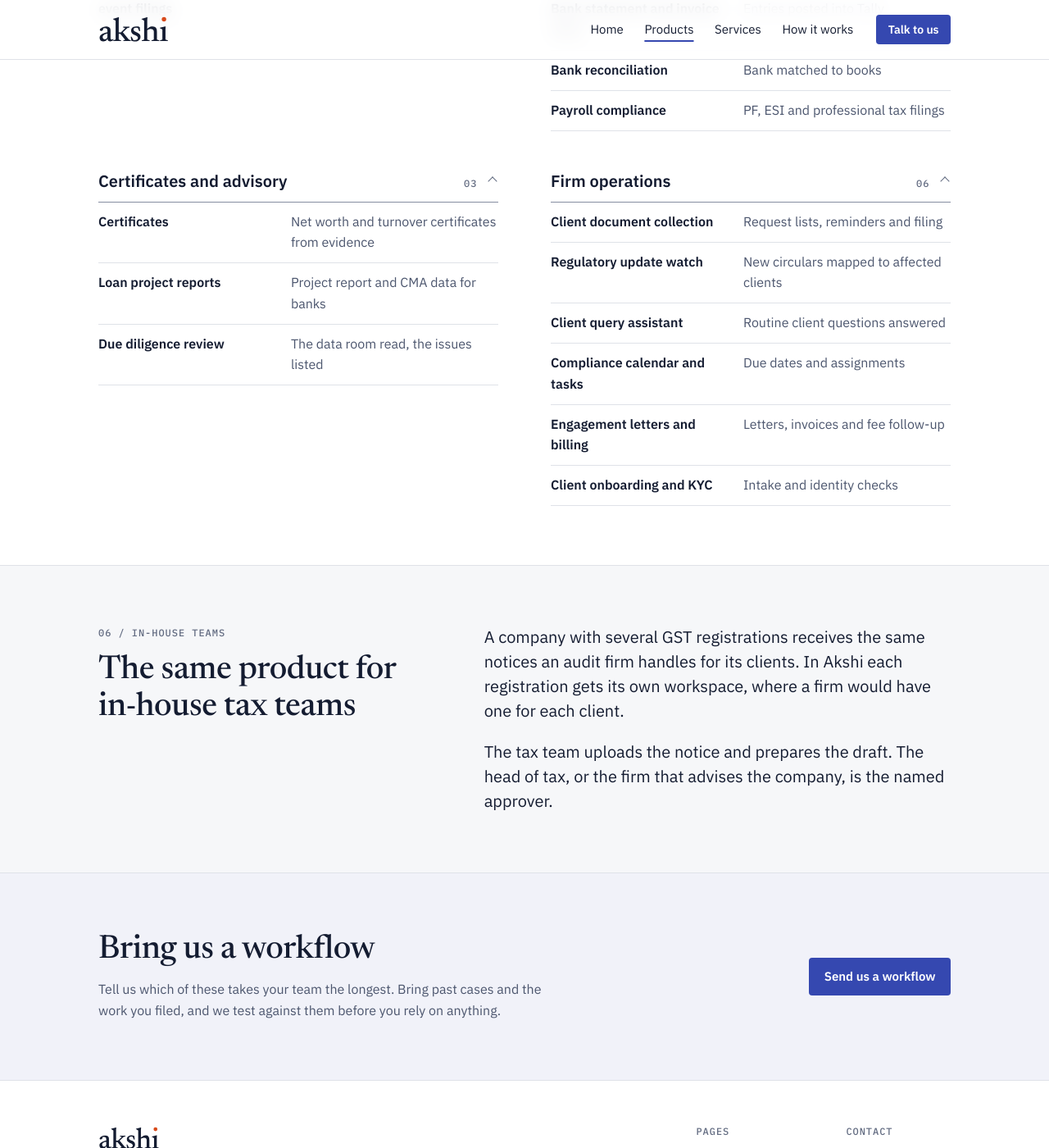
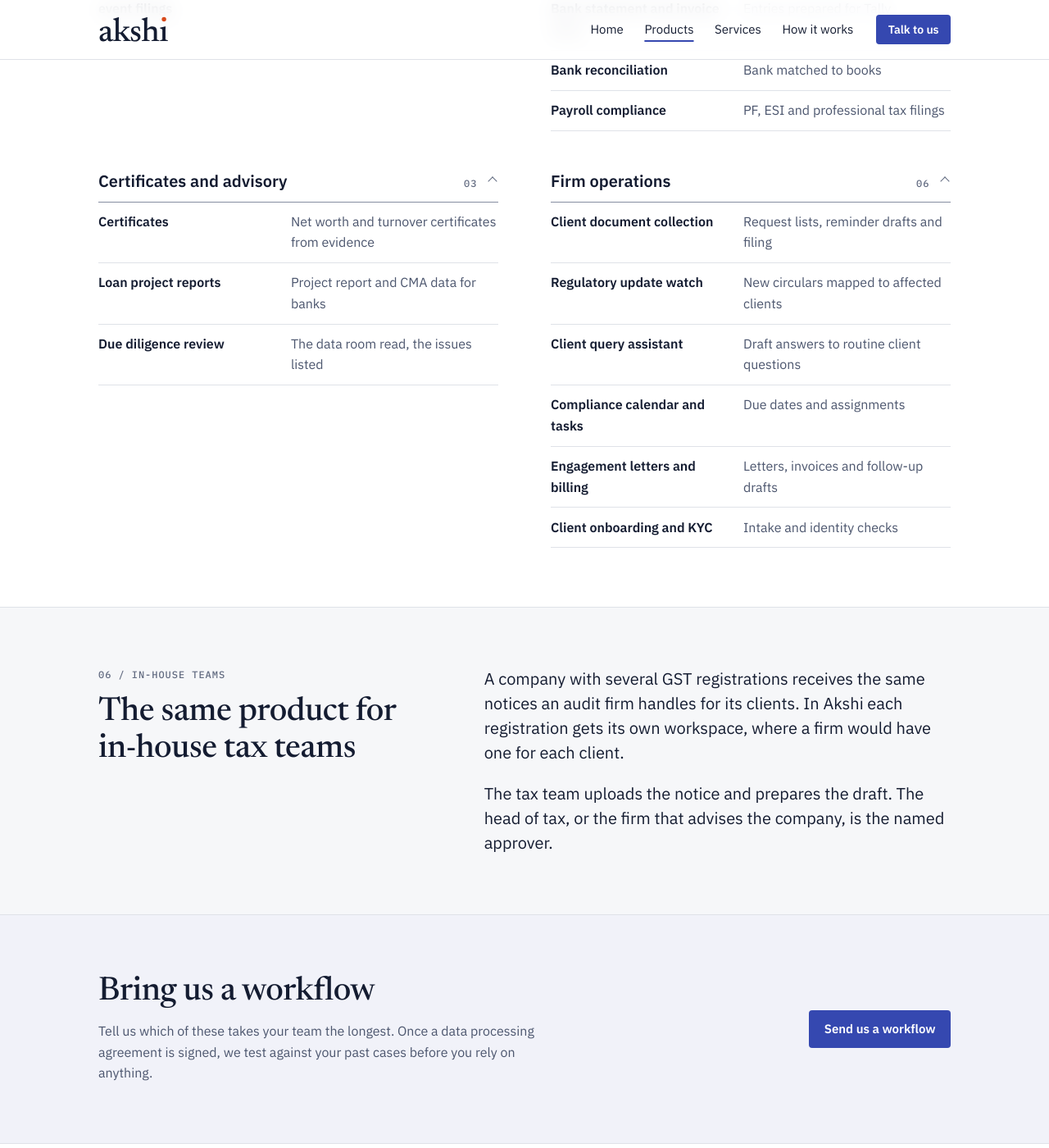
Before and after one commit to akshitech/akshitech.github.io, a Jekyll site: the page built from products.html, in a window 1280 px wide and 1400 px high, scrolled down 4759 px. Shown: the whole window at 82% size. Built offline with Jekyll 4.4.1, drawn with Linux system fonts in a browser that asks for light colours; some of the changed text lies outside the part shown.

Commit message:
No client files before the DPA; drafts, not sends, in the workflow list; plain income-tax form names; check fixes

```diff
--- a/_data/workflows.yml
+++ b/_data/workflows.yml
@@ -14,7 +14,7 @@
     - name: "Income tax appeals"
       does: "Order to appeal draft"
     - name: "TDS default notices"
-      does: "TDS demands reviewed and answered"
+      does: "TDS demands reviewed and replies drafted"
 - area: "GST compliance"
   items:
     - name: "Monthly ITC reconciliation"
@@ -32,13 +32,13 @@
     - name: "Tax audit clause checks"
       does: "Ledgers tested against each reporting clause"
     - name: "Return preparation"
-      does: "AIS and 26AS matched to client records"
+      does: "Annual tax statements matched to client records"
     - name: "TDS returns and reconciliation"
       does: "Returns prepared, deductions matched"
     - name: "Advance tax estimates"
-      does: "Quarterly computation and reminders"
+      does: "Quarterly computation and reminder drafts"
     - name: "Foreign remittance certificates"
-      does: "15CA and 15CB drafted from documents"
+      does: "Remittance forms and CA certificates drafted from documents"
     - name: "Transfer pricing documentation"
       does: "Benchmarking and study drafts"
 - area: "Audit and assurance"
@@ -70,7 +70,7 @@
     - name: "Monthly management reports"
       does: "Client reports from the books"
     - name: "Bank statement and invoice entry"
-      does: "Entries posted into Tally"
+      does: "Entries prepared for Tally"
     - name: "Bank reconciliation"
       does: "Bank matched to books"
     - name: "Payroll compliance"
@@ -86,14 +86,14 @@
 - area: "Firm operations"
   items:
     - name: "Client document collection"
-      does: "Request lists, reminders and filing"
+      does: "Request lists, reminder drafts and filing"
     - name: "Regulatory update watch"
       does: "New circulars mapped to affected clients"
     - name: "Client query assistant"
-      does: "Routine client questions answered"
+      does: "Draft answers to routine client questions"
     - name: "Compliance calendar and tasks"
       does: "Due dates and assignments"
     - name: "Engagement letters and billing"
-      does: "Letters, invoices and fee follow-up"
+      does: "Letters, invoices and follow-up drafts"
     - name: "Client onboarding and KYC"
       does: "Intake and identity checks"
--- a/_includes/footer.html
+++ b/_includes/footer.html
@@ -28,10 +28,10 @@
 {%- if legal_pages.size == 2 %}
         <span class="foot-legal-links"><a href="{{ '/privacy/' | relative_url }}">Privacy policy</a><a href="{{ '/terms/' | relative_url }}">Terms of use</a></span>
 {%- endif %}
-{%- if site.data.contact.cin != "" %}
+{%- if site.data.contact.cin and site.data.contact.cin != "" %}
         <span>CIN {{ site.data.contact.cin }}</span>
 {%- endif %}
-{%- if site.data.contact.registered_office != "" %}
+{%- if site.data.contact.registered_office and site.data.contact.registered_office != "" %}
         <span>Registered office: {{ site.data.contact.registered_office }}</span>
 {%- endif %}
       </div>
--- a/contact.html
+++ b/contact.html
@@ -10,7 +10,7 @@ permalink: /contact/
         <div>
           <p class="eyebrow">Contact</p>
           <h1>Tell us about the workflow</h1>
-          <p class="lede">Call or message us on WhatsApp, or send an email. A person answers every one.</p>
+          <p class="lede">Call or message us on WhatsApp, or send an email. A person answers every one. Please do not send client files yet: we sign a data processing agreement first.</p>
         </div>
         <ul class="channels">
           <li><a href="tel:{{ site.data.contact.phone }}"><span class="eyebrow">Call</span><span class="val">{{ site.data.contact.phone_display }}</span></a></li>
--- a/how-it-works.html
+++ b/how-it-works.html
@@ -86,7 +86,7 @@ redirect_from:
           <h2>Why every citation is checked before approval</h2>
         </div>
         <div class="split-body">
-          <p>In August 2026 the Gujarat High Court set aside a series of GST orders after finding that the officer had relied on AI-generated case law. Some of the judgments did not exist and others did not say what was claimed. The court warned that departing from the safeguards now in place, which require such citations to be verified against primary sources, would be treated as contempt.</p>
+          <p>In August 2026 the Gujarat High Court set aside a series of GST orders after finding that the officer had relied on AI-generated case law. Some of the judgments did not exist and others did not say what was claimed. The court warned that departing from the safeguards since issued by the Gujarat State Tax department to its officers, which require such citations to be verified against primary sources, would be treated as contempt.</p>
           <p>The Supreme Court's draft rules on AI in courts, published in June 2026, would have lawyers tell the court when a pleading was prepared with AI.</p>
           <p>A reply signed by your firm needs the same care. In Akshi a draft cannot be marked ready until every law and judgment it cites has been checked against the source.</p>
           <p class="note">Faiz Enterprise v. State Tax Officer, 2026:GUJHC:53490-DB, reported by <a href="https://www.barandbench.com/news/litigation/gujarat-high-court-flags-use-of-ai-generated-case-laws-in-tax-orders-warns-tax-officers-of-contempt">Bar and Bench</a> and <a href="https://www.livelaw.in/high-court/gujarat-high-court/gst-order-tax-officer-relied-on-ai-generated-judgments-quashed-contempt-547197">LiveLaw</a>. Draft rules reported by <a href="https://www.barandbench.com/news/lawyers-can-use-ai-ifsupreme-court-releases-draft-regulations-for-use-of-ai-in-courts-invites-inputs">Bar and Bench</a>.</p>
@@ -163,8 +163,8 @@ redirect_from:
       <div class="wrap">
         <div>
           <h2>Test it on your own past work</h2>
-          <p>Bring past cases and what you filed. We run them through Akshi so you can compare before your team relies on anything.</p>
+          <p>We agree which past cases to test and sign the data processing agreement first. Then we run them through Akshi so you can compare before your team relies on anything.</p>
         </div>
-        <a class="btn" href="/contact/">Send past cases</a>
+        <a class="btn" href="/contact/">Plan a test on past cases</a>
       </div>
     </section>
--- a/products.html
+++ b/products.html
@@ -147,7 +147,7 @@ permalink: /products/
           <p class="num">05 / Workflows</p>
           <h2>{% include workflow-count.html %} workflows across an audit practice</h2>
           {%- assign words = "zero,one,two,three,four,five,six,seven,eight,nine,ten,eleven,twelve" | split: "," %}
-          <p>They fall into {{ words[site.data.workflows.size] }} areas, and each one follows the same rules: facts carry their source, every total opens, citations are checked and a named professional approves.</p>
+          <p>They fall into {{ words[site.data.workflows.size] | default: site.data.workflows.size }} areas, and each one follows the same rules: facts carry their source, every total opens, citations are checked and a named professional approves.</p>
         </div>
         {% include workflows.html %}
       </div>
@@ -171,7 +171,7 @@ permalink: /products/
       <div class="wrap">
         <div>
           <h2>Bring us a workflow</h2>
-          <p>Tell us which of these takes your team the longest. Bring past cases and the work you filed, and we test against them before you rely on anything.</p>
+          <p>Tell us which of these takes your team the longest. Once a data processing agreement is signed, we test against your past cases before you rely on anything.</p>
         </div>
         <a class="btn" href="/contact/">Send us a workflow</a>
       </div>
--- a/services.html
+++ b/services.html
@@ -115,6 +115,6 @@ permalink: /services/
           <h2>Start with one workflow</h2>
           <p>Send us a short description: what the work is, who does it and how many hours a month it takes.</p>
         </div>
-        <a class="btn" href="/contact/">Book a workflow review</a>
+        <a class="btn" href="/contact/">Ask for a workflow review</a>
       </div>
     </section>
```
Also changed, not shown: tests/browser_check.py (+3 -3 lines).
